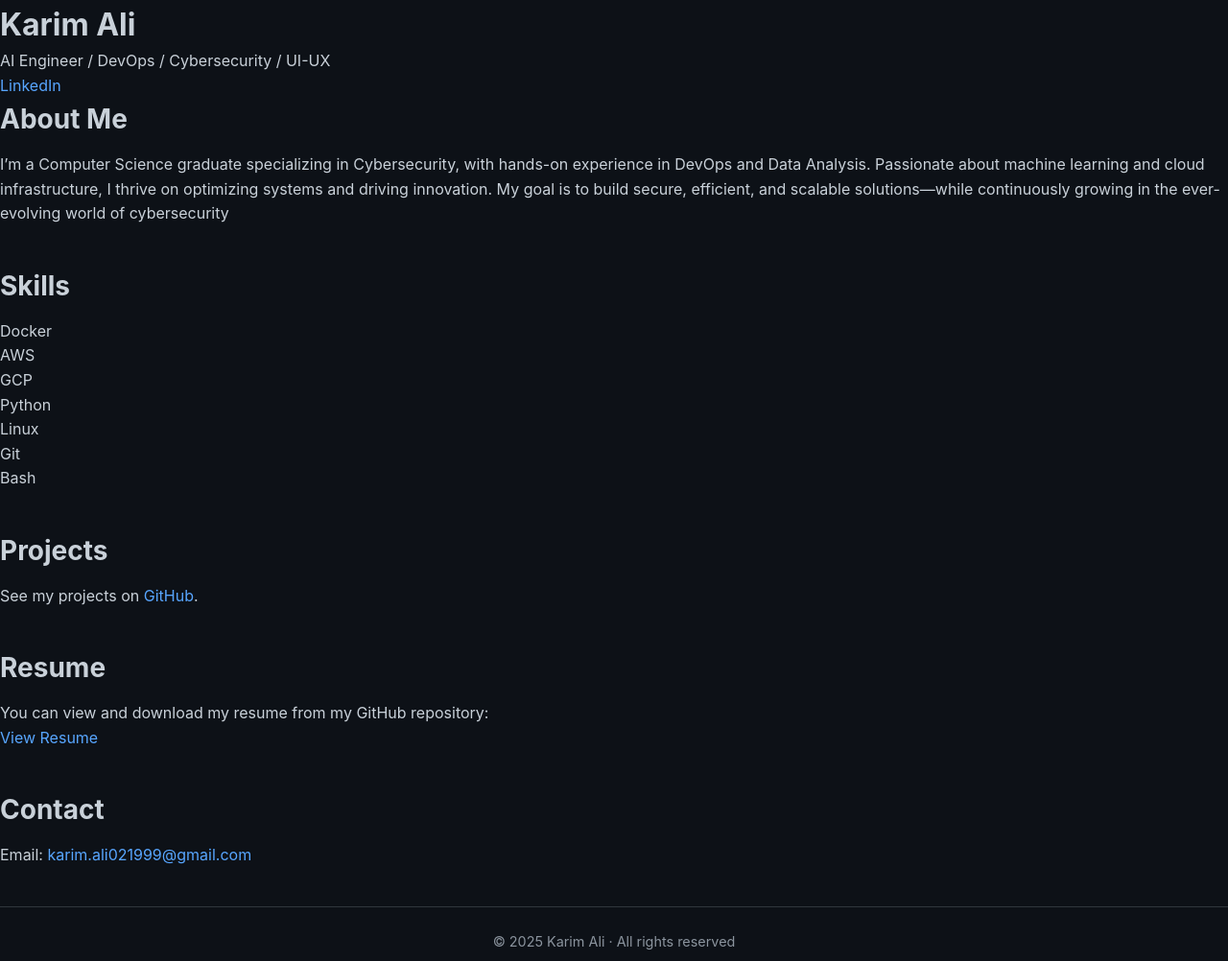
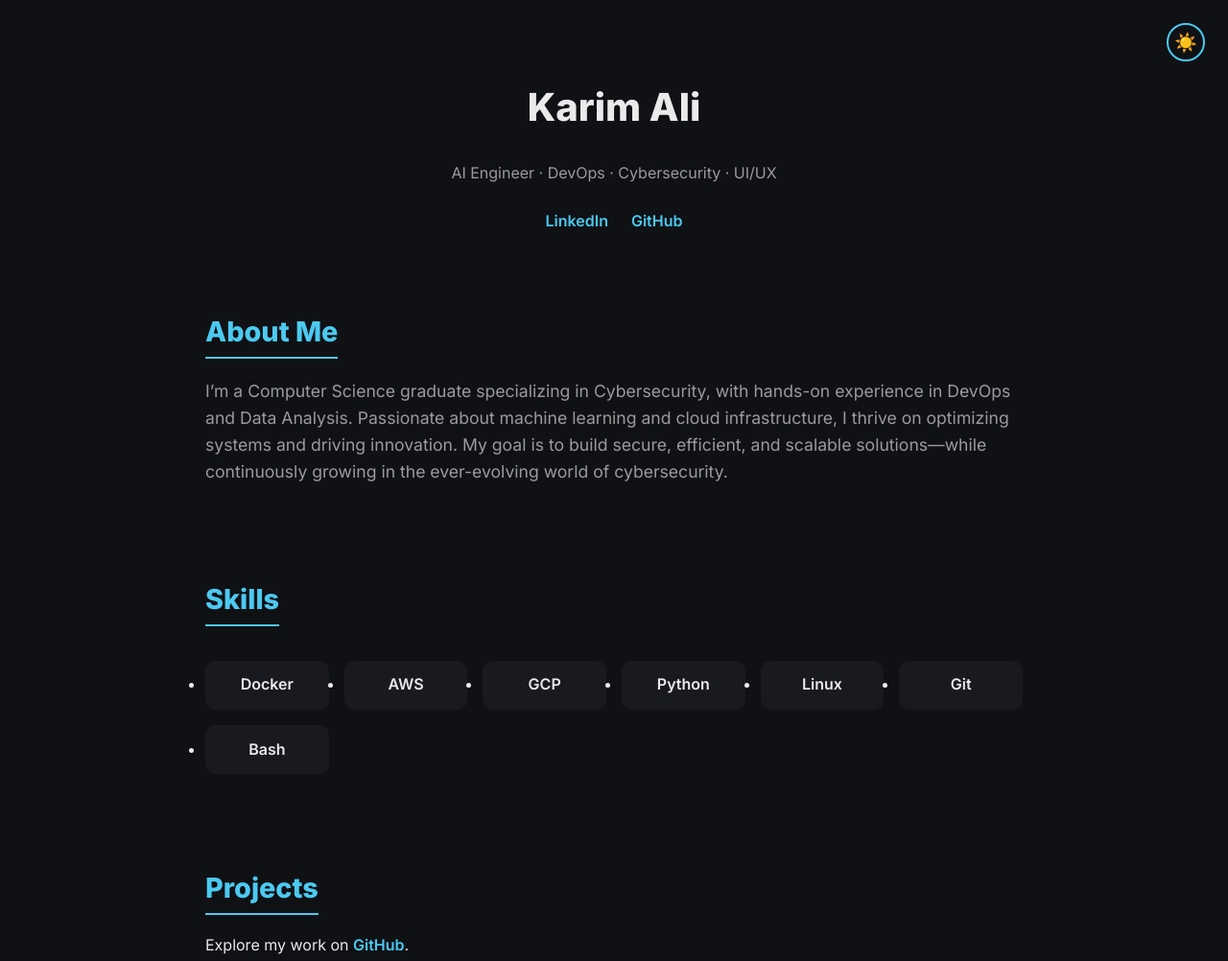
Before and after one commit to karimali16/Projects, a plain HTML site: page index.html in a window 1280 px wide. Shown: the top 1002 px of the page at 96% size. Drawn offline with Linux system fonts and the light colour scheme.

Commit message:
update github page layout

```diff
--- a/index.html
+++ b/index.html
@@ -1,25 +1,236 @@
 <!DOCTYPE html>
 <html lang="en">
 <head>
-    <meta charset="UTF-8">
-    <meta name="viewport" content="width=device-width, initial-scale=1.0">
+  <meta charset="UTF-8" />
+  <meta name="viewport" content="width=device-width, initial-scale=1.0" />
   <title>Karim Ali — AI | DevOps | Cybersecurity</title>
-    <link rel="stylesheet" href="styles.css">
+
+  <!-- Google Font -->
+  <link href="https://fonts.googleapis.com/css2?family=Inter:wght@400;600;800&display=swap" rel="stylesheet">
+
+  <!-- Favicon -->
+  <link rel="icon" type="image/png" href="https://cdn-icons-png.flaticon.com/512/4712/4712107.png">
+
+  <style>
+    :root {
+      --bg: #0f1115;
+      --text: #eaeaea;
+      --accent: #4cc9f0;
+      --secondary: #9b9b9b;
+      --card-bg: #181a1f;
+    }
+
+    /* Light mode variables */
+    [data-theme="light"] {
+      --bg: #f9fafc;
+      --text: #121212;
+      --accent: #007aff;
+      --secondary: #555;
+      --card-bg: #ffffff;
+    }
+
+    * {
+      margin: 0;
+      padding: 0;
+      box-sizing: border-box;
+      font-family: "Inter", sans-serif;
+      transition: background-color 0.3s ease, color 0.3s ease;
+    }
+
+    body {
+      background-color: var(--bg);
+      color: var(--text);
+      line-height: 1.6;
+      scroll-behavior: smooth;
+    }
+
+    header {
+      text-align: center;
+      padding: 5rem 1rem 2rem;
+      position: relative;
+    }
+
+    /* Theme toggle button */
+    .theme-toggle {
+      position: absolute;
+      top: 1.5rem;
+      right: 1.5rem;
+      background: none;
+      border: 2px solid var(--accent);
+      color: var(--accent);
+      border-radius: 50%;
+      width: 40px;
+      height: 40px;
+      cursor: pointer;
+      font-size: 1.2rem;
+      display: flex;
+      align-items: center;
+      justify-content: center;
+      transition: 0.3s ease;
+    }
+
+    .theme-toggle:hover {
+      background: var(--accent);
+      color: var(--bg);
+    }
+
+    /* Hero Section */
+    .hero {
+      display: flex;
+      flex-direction: column;
+      align-items: center;
+      justify-content: center;
+      gap: 1rem;
+    }
+
+    .hero img {
+      width: 120px;
+      height: 120px;
+      border-radius: 50%;
+      border: 3px solid var(--accent);
+      object-fit: cover;
+      margin-bottom: 0.8rem;
+    }
+
+    header h1 {
+      font-size: 2.5rem;
+      font-weight: 800;
+    }
+
+    header p {
+      margin-top: 0.5rem;
+      font-weight: 500;
+      color: var(--secondary);
+    }
+
+    nav ul {
+      list-style: none;
+      display: flex;
+      justify-content: center;
+      gap: 1.5rem;
+      margin-top: 1.5rem;
+    }
+
+    nav a {
+      color: var(--accent);
+      text-decoration: none;
+      font-weight: 600;
+      transition: color 0.3s ease;
+    }
+
+    nav a:hover {
+      text-decoration: underline;
+    }
+
+    section {
+      padding: 3rem 1.5rem;
+      max-width: 900px;
+      margin: 0 auto;
+    }
+
+    h2 {
+      font-size: 1.8rem;
+      color: var(--accent);
+      margin-bottom: 1.2rem;
+      border-bottom: 2px solid var(--accent);
+      display: inline-block;
+      padding-bottom: 0.2rem;
+    }
+
+    #about p {
+      font-size: 1.1rem;
+      color: var(--secondary);
+    }
+
+    #skills ul {
+      display: grid;
+      grid-template-columns: repeat(auto-fit, minmax(120px, 1fr));
+      gap: 1rem;
+      margin-top: 1rem;
+    }
+
+    #skills li {
+      background: var(--card-bg);
+      padding: 0.8rem;
+      border-radius: 10px;
+      text-align: center;
+      font-weight: 600;
+      transition: transform 0.2s ease, background 0.3s ease;
+    }
+
+    #skills li:hover {
+      transform: translateY(-4px);
+      background: var(--accent);
+      color: var(--bg);
+    }
+
+    a {
+      color: var(--accent);
+      text-decoration: none;
+      font-weight: 600;
+    }
+
+    a:hover {
+      text-decoration: underline;
+    }
+
+    footer {
+      text-align: center;
+      padding: 2rem;
+      font-size: 0.9rem;
+      color: var(--secondary);
+      border-top: 1px solid #1d2027;
+      margin-top: 2rem;
+    }
+
+    /* Fade animation */
+    section, header, footer {
+      opacity: 0;
+      transform: translateY(20px);
+      animation: fadeInUp 0.8s ease forwards;
+    }
+
+    @keyframes fadeInUp {
+      to {
+        opacity: 1;
+        transform: translateY(0);
+      }
+    }
+
+    @media (max-width: 600px) {
+      header h1 {
+        font-size: 2rem;
+      }
+      nav ul {
+        flex-wrap: wrap;
+        gap: 1rem;
+      }
+    }
+  </style>
 </head>
+
 <body>
   <header>
+    <button class="theme-toggle" id="themeToggle" title="Toggle theme">☀️</button>
+
+    <div class="hero">
       <h1>Karim Ali</h1>
-        <p>AI Engineer / DevOps / Cybersecurity / UI-UX</p>
+      <p>AI Engineer · DevOps · Cybersecurity · UI/UX</p>
+    </div>
+
     <nav>
       <ul>
-                <li><a href="https://www.linkedin.com/in/karim-ali02/">LinkedIn</a></li>
+        <li><a href="https://www.linkedin.com/in/karim-ali02/" target="_blank">LinkedIn</a></li>
+        <li><a href="https://github.com/karimali16" target="_blank">GitHub</a></li>
       </ul>
     </nav>
   </header>
 
   <section id="about">
     <h2>About Me</h2>
-        <p>I’m a Computer Science graduate specializing in Cybersecurity, with hands-on experience in DevOps and Data Analysis. Passionate about machine learning and cloud infrastructure, I thrive on optimizing systems and driving innovation. My goal is to build secure, efficient, and scalable solutions—while continuously growing in the ever-evolving world of cybersecurity</p>
+    <p>
+      I’m a Computer Science graduate specializing in Cybersecurity, with hands-on experience in DevOps and Data Analysis. Passionate about machine learning and cloud infrastructure, I thrive on optimizing systems and driving innovation. My goal is to build secure, efficient, and scalable solutions—while continuously growing in the ever-evolving world of cybersecurity.
+    </p>
   </section>
 
   <section id="skills">
@@ -37,13 +248,15 @@
 
   <section id="projects">
     <h2>Projects</h2>
-        <p>See my projects on <a href="https://github.com/karimali16/Projects">GitHub</a>.</p>
+    <p>Explore my work on <a href="https://github.com/karimali16/Projects" target="_blank">GitHub</a>.</p>
   </section>
 
   <section id="resume">
     <h2>Resume</h2>
-        <p>You can view and download my resume from my GitHub repository:</p>
-        <p><a href="https://github.com/karimali16/Projects/blob/main/Resume.pdf" target="_blank">View Resume</a></p>
+    <p>
+      You can view or download my latest resume here:
+      <a href="https://github.com/karimali16/Projects/blob/main/Resume.pdf" target="_blank">View Resume</a>
+    </p>
   </section>
 
   <section id="contact">
@@ -54,5 +267,19 @@
   <footer>
     <p>© 2025 Karim Ali · All rights reserved</p>
   </footer>
+
+  <script>
+    const themeToggle = document.getElementById('themeToggle');
+    const currentTheme = localStorage.getItem('theme') || 'dark';
+    document.documentElement.setAttribute('data-theme', currentTheme);
+    themeToggle.textContent = currentTheme === 'light' ? '🌙' : '☀️';
+
+    themeToggle.addEventListener('click', () => {
+      const newTheme = document.documentElement.getAttribute('data-theme') === 'dark' ? 'light' : 'dark';
+      document.documentElement.setAttribute('data-theme', newTheme);
+      localStorage.setItem('theme', newTheme);
+      themeToggle.textContent = newTheme === 'light' ? '🌙' : '☀️';
+    });
+  </script>
 </body>
 </html>
```
Lines whose indentation alone changed are shown as unchanged.
